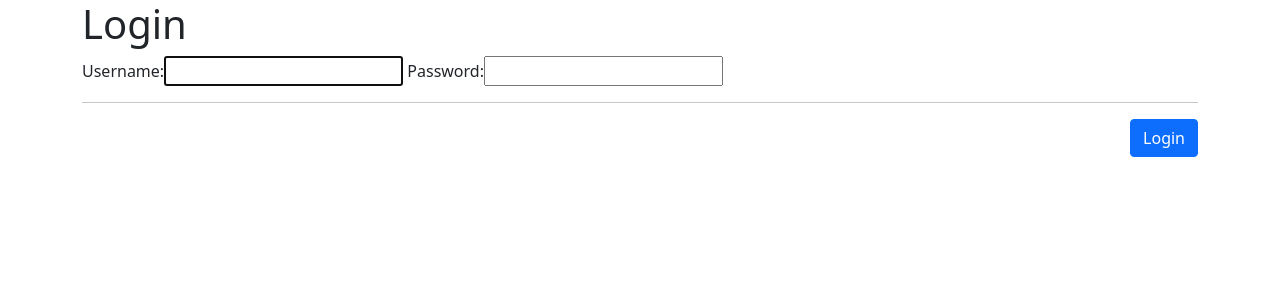
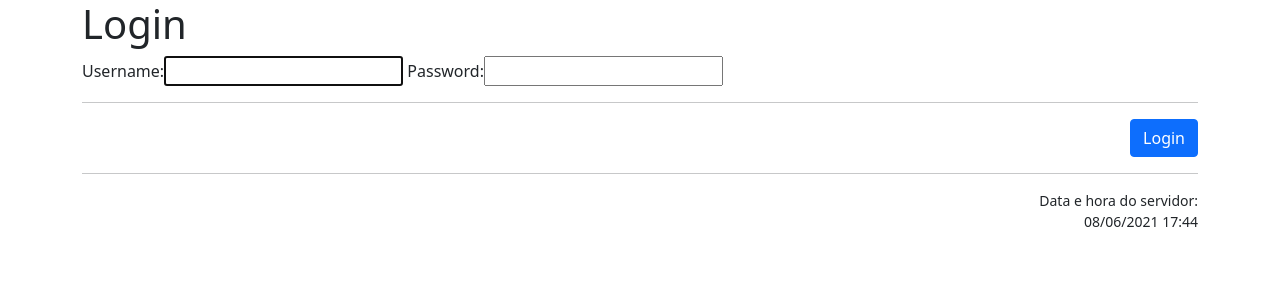
Before and after one commit to flavionogueiraa/advanced_django_curse, a Django app: a page that uses templates/base.html in a window 1280 px wide. Shown: the top 300 px of the page. Run offline with Django 3.2, Linux system fonts and the light colour scheme; some libraries are stand-ins or nearby versions.

Commit message:
Modulo 3 - Aula 6 - ADV

```diff
--- a/curso_django/settings.py
+++ b/curso_django/settings.py
@@ -88,7 +88,7 @@ AUTH_PASSWORD_VALIDATORS = [
 
 LANGUAGE_CODE = 'en-us'
 
-TIME_ZONE = 'UTC'
+TIME_ZONE = 'America/Sao_Paulo'
 
 USE_I18N = True
 
--- a/templates/base.html
+++ b/templates/base.html
@@ -18,6 +18,15 @@
         {% block content %}
         {% endblock content %}
     </body>
+    <footer class="footer">
+        <div class="row" style="text-align: end;">
+            <div class="col-12 small">
+                <hr>
+                Data e hora do servidor: <br>
+                {% now 'd/m/Y H:i' %}
+            </div>
+        </div>
+    </footer>
 
     <!--Bootstrap js-->
     <script src="https://cdn.jsdelivr.net/npm/bootstrap@5.0.1/dist/js/bootstrap.min.js"></script>
```
